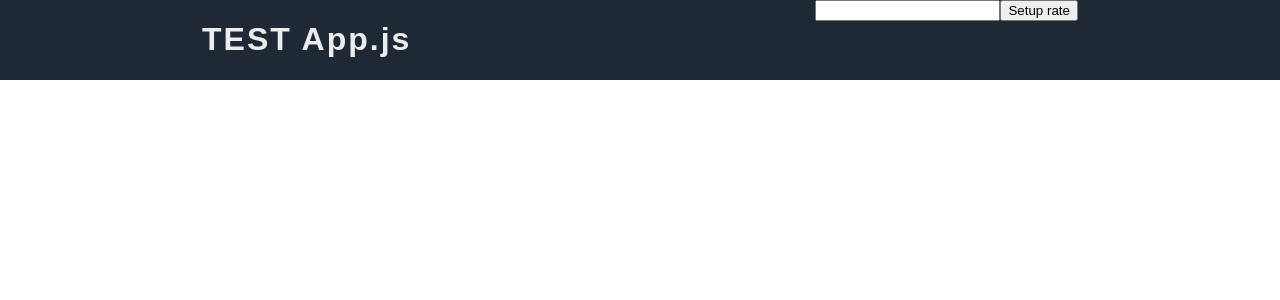
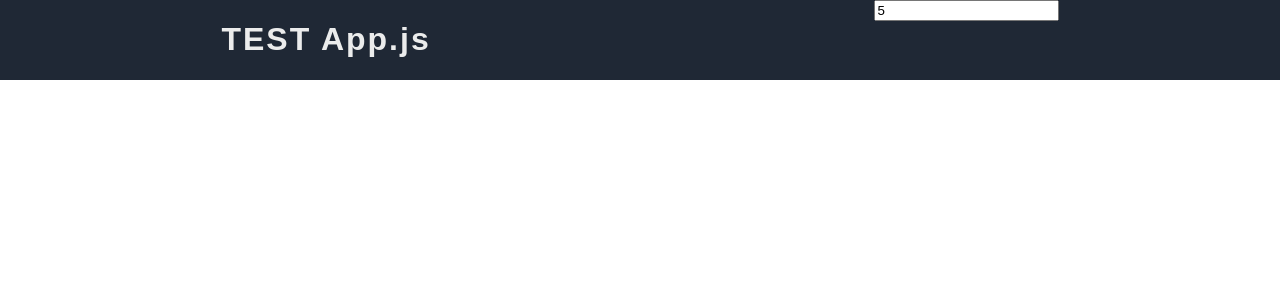
Before and after one commit to HadiAlizade77/currencies-exchange, a React app: page / in a window 1280 px wide. Shown: the top 300 px of the page. Built offline with nearby package versions, Linux system fonts and the light colour scheme.

Commit message:
connected rate with input

```diff
--- a/src/components/App/App.js
+++ b/src/components/App/App.js
@@ -1,13 +1,30 @@
-import React from 'react';
+import React, { useState } from 'react';
 
-export const App = () => (
+export const App = ({
+  currencyRate,
+  setRate,
+}) => {
+  const [rateInput, setRateInput] = useState(currencyRate);
+
+  const handleSetRate = (e) => {
+    const { value } = e.target;
+
+    setRateInput(value);
+    setRate({ rate: parseInt(value, 10) });
+  };
+
+  return (
     <>
       <h1>TEST App.js</h1>
       <div>
         <form>
-        <input type="number" />
-        <button>Setup rate</button>
+          <input
+            type="number"
+            value={rateInput}
+            onChange={(e) => handleSetRate(e)}
+          />
         </form>
       </div>
     </>
   );
+};
--- a/src/components/App/connect.js
+++ b/src/components/App/connect.js
@@ -2,7 +2,13 @@ import { connect } from 'react-redux';
 import { createStructuredSelector } from 'reselect';
 import { App } from './App';
 import { getCurrencyRate } from '../../selectors';
+import { setRate } from '../../actions';
+
+const mapDispatchToProps = (dispatch) => ({
+  setRate: (rate) => dispatch(setRate(rate)),
+});
 
 export default connect(
   createStructuredSelector({ currencyRate: getCurrencyRate }),
+  mapDispatchToProps,
 )(App);
```
Lines whose indentation alone changed are shown as unchanged.
